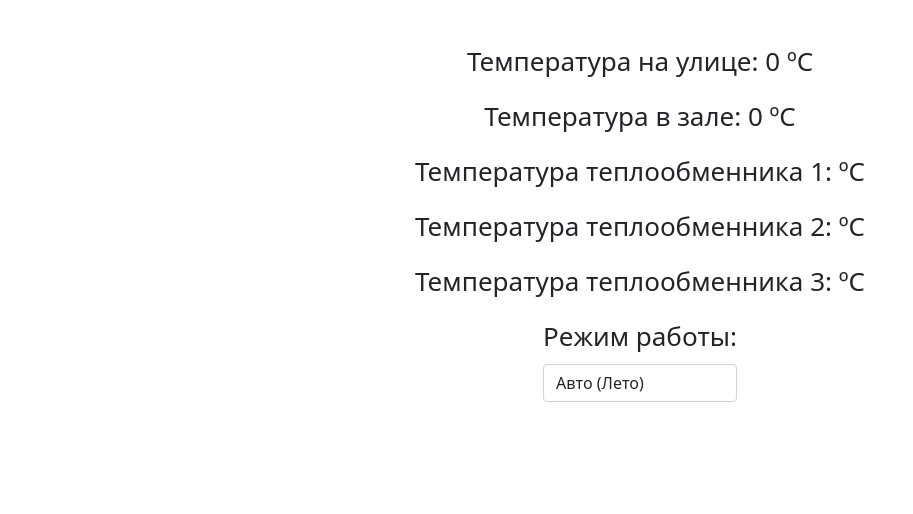
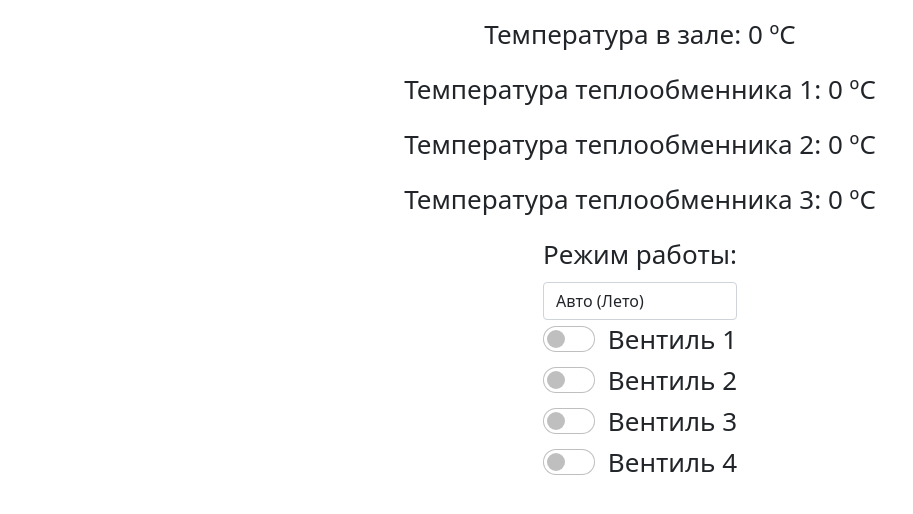
Before and after one commit to anatolytsi/rpi-react-hvac, a React (Create React App) app: page /complex in a window 1280 px wide. Shown: the part 368-882 px from the top of the page, without its empty margins (0-913 px from the left). Built offline with nearby package versions, Linux system fonts and the light colour scheme; no server answers; the HTML template or start-up script is replaced by a standard one.

Commit message:
added functionality

```diff
--- a/src/App.js
+++ b/src/App.js
@@ -8,7 +8,24 @@ import PageAdvanced from './components/PageAdvanced/PageAdvanced';
 import NotFound from './components/NotFound/NotFound';
 import Menu from "./components/Menu/Menu";
 
-const baseUrl = 'http://127.0.0.1:8000';
+const baseUrl = 'http://192.168.1.142:8080';
+const thingName = 'wothvac';
+
+const getProperty = (prop) => {
+    return axios.get(`${baseUrl}/${thingName}/properties/${prop}`);
+}
+
+const writeProperty = (prop, value) => {
+    return axios.put(`${baseUrl}/${thingName}/properties/${prop}`, value, {
+        headers: {
+            'Content-Type': 'application/json',
+        }
+    });
+}
+
+const invokeAction = (action, value) => {
+    return axios.post(`${baseUrl}/${thingName}/actions/${action}`, value);
+}
 
 class App extends React.Component {
     constructor(props) {
@@ -16,34 +33,95 @@ class App extends React.Component {
         this.state = {
             temperatureFeed: 0,
             temperatureOutside: 0,
-            temperatureInside: 0
+            temperatureInside: 0,
+            temperatureHe1: 0,
+            temperatureHe2: 0,
+            temperatureHe3: 0,
+            valveStates: [],
+            mode: 'autoWinter',
+            hysteresis: 0
         };
+        this.thing = undefined;
     }
 
     loadData() {
         axios.all([
-            axios.get(`${baseUrl}/properties/temperatureFeed`),
-            axios.get(`${baseUrl}/properties/temperatureOutside`),
-            axios.get(`${baseUrl}/properties/temperatureInside`)
+            getProperty('temperatureFeed'),
+            getProperty('temperatureOutside'),
+            getProperty('temperatureInside'),
+            getProperty('temperatureHe1'),
+            getProperty('temperatureHe2'),
+            getProperty('temperatureHe3'),
+            getProperty('mode'),
+            getProperty('hysteresis'),
+            getProperty('valveOpened1'),
+            getProperty('valveOpened2'),
+            getProperty('valveOpened3'),
+            getProperty('valveOpened4')
         ])
-            .then(axios.spread((temperatureFeed,
-                                temperatureOutside,
-                                temperatureInside) => {
+            .then(axios.spread((
+                temperatureFeed,
+                temperatureOutside,
+                temperatureInside,
+                temperatureHe1,
+                temperatureHe2,
+                temperatureHe3,
+                mode,
+                hysteresis,
+                valveOpened1,
+                valveOpened2,
+                valveOpened3,
+                valveOpened4) => {
                 this.setState({
-                    temperatureFeed: temperatureFeed.data.results,
-                    temperatureOutside: temperatureOutside.data.results,
-                    temperatureInside: temperatureInside.data.results,
+                    temperatureFeed: temperatureFeed.data,
+                    temperatureOutside: temperatureOutside.data,
+                    temperatureInside: temperatureInside.data,
+                    temperatureHe1: temperatureHe1.data,
+                    temperatureHe2: temperatureHe2.data,
+                    temperatureHe3: temperatureHe3.data,
+                    mode: mode.data,
+                    hysteresis: hysteresis.data,
+                    valveStates: [valveOpened1.data, valveOpened2.data, valveOpened3.data, valveOpened4.data]
                 })
             }))
             .catch(error => console.error(error));
     }
 
+    async updateValveState(number) {
+        let opened = await getProperty(`valveOpened${number}`);
+        opened = opened.data;
+        let valveStates = [...this.state.valveStates];
+        valveStates[number - 1] = opened;
+        this.setState({valveStates});
+    }
+
+    async openValve(number) {
+        await invokeAction(`openValve${number}`);
+    }
+
+    async closeValve(number) {
+        await invokeAction(`closeValve${number}`);
+    }
+
+    setHysteresis(hysteresis) {
+        this.setState({hysteresis});
+        writeProperty('hysteresis', hysteresis);
+    }
+
+    setMode(mode) {
+        // TODO: get mode from rpi
+        this.setState({mode});
+        writeProperty('mode', mode);
+    }
+
     setFeedTemperature(temperature) {
         this.setState({temperatureFeed: temperature});
+        writeProperty('temperatureFeed', temperature);
     }
 
     componentDidMount() {
-        // this.loadData();
+        this.loadData();
+        setInterval(() => this.loadData(), 10000);
     }
 
     render() {
@@ -54,7 +132,9 @@ class App extends React.Component {
                     <Route exact path='/simple' component={() => {
                         return <PageSimple temperatureFeed={this.state.temperatureFeed}
                                            temperatureOutside={this.state.temperatureOutside}
-                                           temperatureInside={this.state.temperatureInside}
+                                           temperatureHe1={this.state.temperatureHe1}
+                                           temperatureHe2={this.state.temperatureHe2}
+                                           temperatureHe3={this.state.temperatureHe3}
                                            setFeedTemperature={(temperature) => this.setFeedTemperature(temperature)}
                         />;
                     }}/>
@@ -62,7 +142,17 @@ class App extends React.Component {
                         return <PageAdvanced temperatureFeed={this.state.temperatureFeed}
                                              temperatureOutside={this.state.temperatureOutside}
                                              temperatureInside={this.state.temperatureInside}
+                                             temperatureHe1={this.state.temperatureHe1}
+                                             temperatureHe2={this.state.temperatureHe2}
+                                             temperatureHe3={this.state.temperatureHe3}
                                              setFeedTemperature={(temperature) => this.setFeedTemperature(temperature)}
+                                             valveStates={this.state.valveStates}
+                                             updateValveState={(number) => this.updateValveState(number)}
+                                             openValve={(number) => this.openValve(number)}
+                                             closeValve={(number) => this.closeValve(number)}
+                                             mode={this.state.mode}
+                                             hysteresis={this.state.hysteresis}
+                                             setMode={(mode) => this.setMode(mode)}
                         />;
                     }}/>
                     <Redirect from='/' to='/simple'/>
--- a/src/components/PageAdvanced/PageAdvanced.js
+++ b/src/components/PageAdvanced/PageAdvanced.js
@@ -5,8 +5,25 @@ import 'bootstrap/dist/css/bootstrap.min.css';
 import Mode from '../Mode/Mode';
 import Temperatures from '../Temperatures/Temperatures';
 import FeedTemperature from "../FeedTemperature/FeedTemperature";
+import Valve from "../Valve/Valve";
 
-const PageAdvanced = ({temperatureFeed, temperatureOutside, temperatureInside, setFeedTemperature}) => {
+const PageAdvanced = (
+    {
+        temperatureFeed,
+        temperatureOutside,
+        temperatureInside,
+        temperatureHe1,
+        temperatureHe2,
+        temperatureHe3,
+        setFeedTemperature,
+        valveStates,
+        updateValveState,
+        openValve,
+        closeValve,
+        mode,
+        hysteresis,
+        setMode
+    }) => {
     return (
         <div className='MainPage'>
             <h1>Расширенная панель</h1>
@@ -16,8 +33,35 @@ const PageAdvanced = ({temperatureFeed, temperatureOutside, temperatureInside, s
                 />
                 <Temperatures temperatureOutside={temperatureOutside}
                               temperatureInside={temperatureInside}
+                              temperatureHe1={temperatureHe1}
+                              temperatureHe2={temperatureHe2}
+                              temperatureHe3={temperatureHe3}
                 />
-                <Mode/>
+                <Mode mode={mode} setMode={setMode}/>
+                <Valve number={1}
+                       states={valveStates}
+                       updateValveState={updateValveState}
+                       openValve={openValve}
+                       closeValve={closeValve}
+                />
+                <Valve number={2}
+                       states={valveStates}
+                       updateValveState={updateValveState}
+                       openValve={openValve}
+                       closeValve={closeValve}
+                />
+                <Valve number={3}
+                       states={valveStates}
+                       updateValveState={updateValveState}
+                       openValve={openValve}
+                       closeValve={closeValve}
+                />
+                <Valve number={4}
+                       states={valveStates}
+                       updateValveState={updateValveState}
+                       openValve={openValve}
+                       closeValve={closeValve}
+                />
             </header>
         </div>
     );
```
